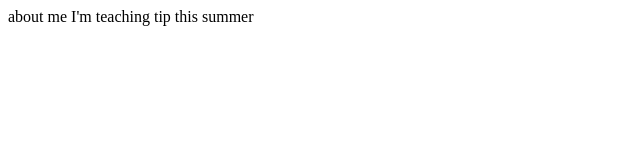
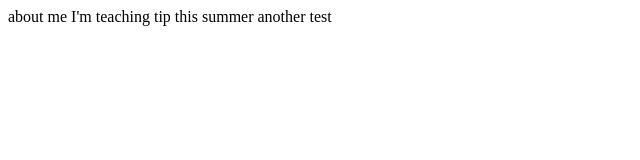
Before and after one commit to xenic/xenic.github.io, a plain HTML site: page index.html in a window 1280 px wide. Shown: the full height of the page, 0-640 px from the left. Drawn offline with Linux system fonts and the light colour scheme.

Commit message:
another test

```diff
--- a/index.html
+++ b/index.html
@@ -6,6 +6,7 @@
     <body>
         about me
         I'm teaching tip this summer
+	another test
     </body>
 
 </html>
```
